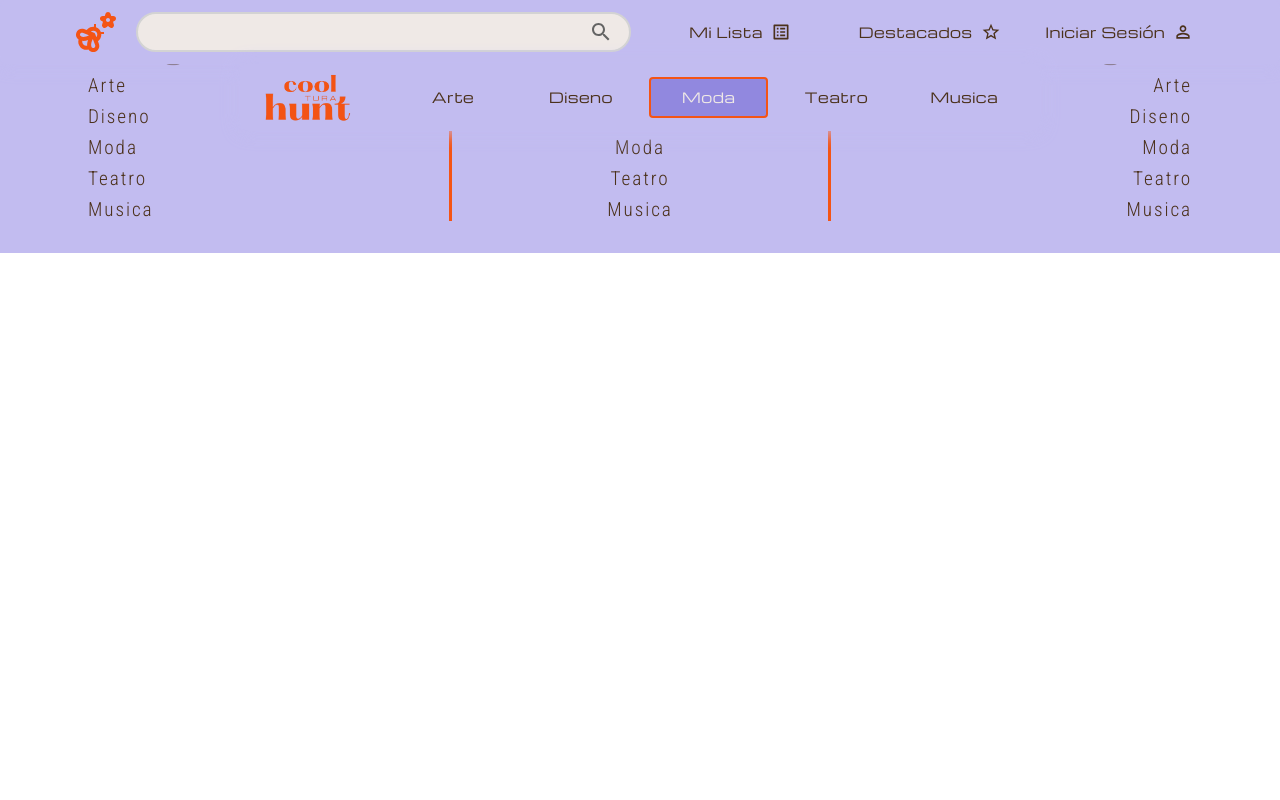
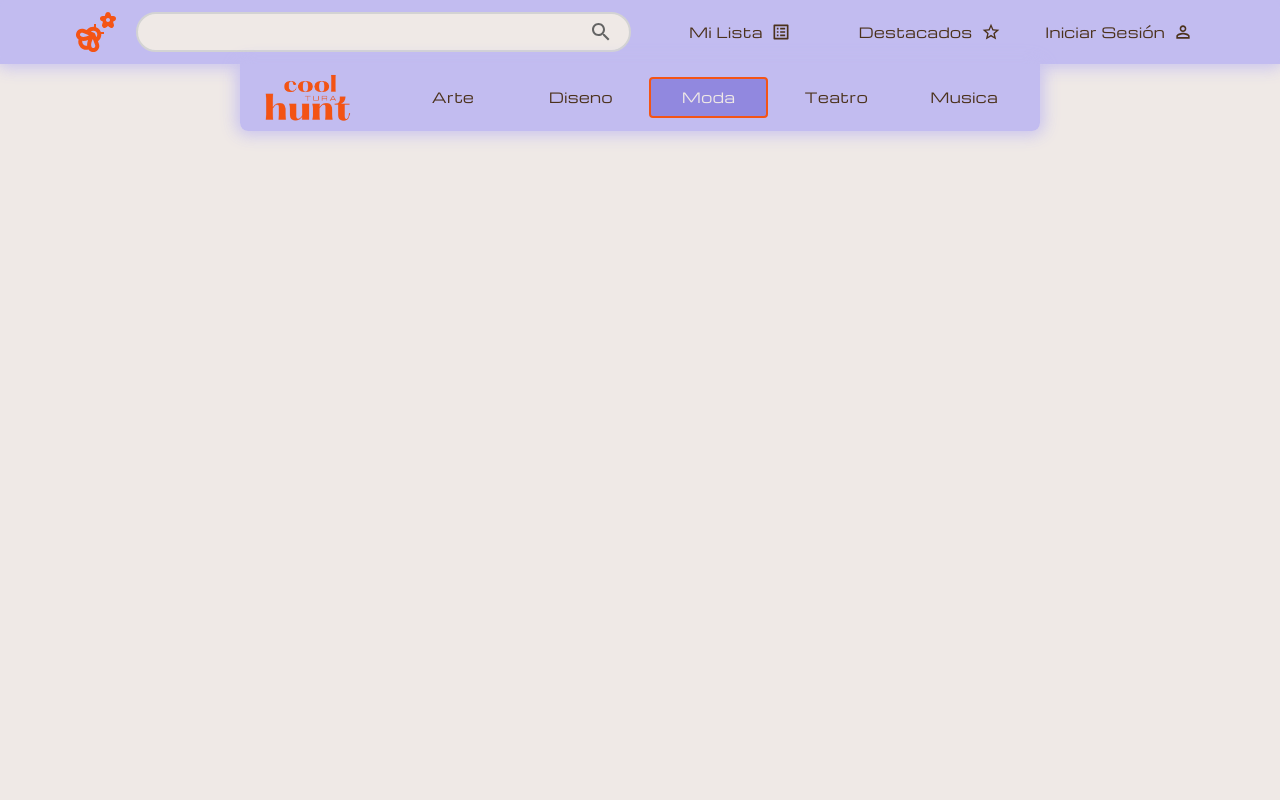
Before and after one commit to Molberda/tesis, a React (Create React App) app: page /moda in a window 1280 px wide. Shown: the top 800 px of the page. Built offline with nearby package versions, Linux system fonts and the light colour scheme.

Commit message:
created and imported moda page and css files

```diff
--- a/src/Components/AnimatedRoutes.jsx
+++ b/src/Components/AnimatedRoutes.jsx
@@ -3,6 +3,7 @@ import { Route, Routes } from 'react-router-dom';
 import Home from '../HomePage/Home';
 import Art from '../ArtPage/Art';
 import ArtFocus from '../ArtPage/ArtFocus';
+import Moda from '../ModaPage/Moda';
 
 const AnimatedRoutes = () => {
     return (
@@ -10,6 +11,7 @@ const AnimatedRoutes = () => {
             <Route path='/' element={<Home/>}/>
             <Route path='/arte' element={<Art/>}/>
             <Route path='/arte/:id' element={<ArtFocus/>}/>
+            <Route path='/moda' element={<Moda />}/>
         </Routes>
     );
 }
--- a/src/Components/Footer.css
+++ b/src/Components/Footer.css
@@ -1,10 +1,6 @@
 footer {
   padding: 2em 0;
   background-color: var(--purple);
-}
-
-.footer__row {
-  max-width: 1200px;
 }
 
 .footer__row > div:nth-child(n) {
--- /dev/null
+++ b/src/ModaPage/Moda.jsx
@@ -0,0 +1,12 @@
+import React from 'react';
+import './Moda.css'
+
+const Moda = () => {
+    return (
+        <section id="moda" className='top__section'>
+
+        </section>
+    );
+}
+
+export default Moda;
```
Also changed, not shown: src/ModaPage/Moda.css (added).
